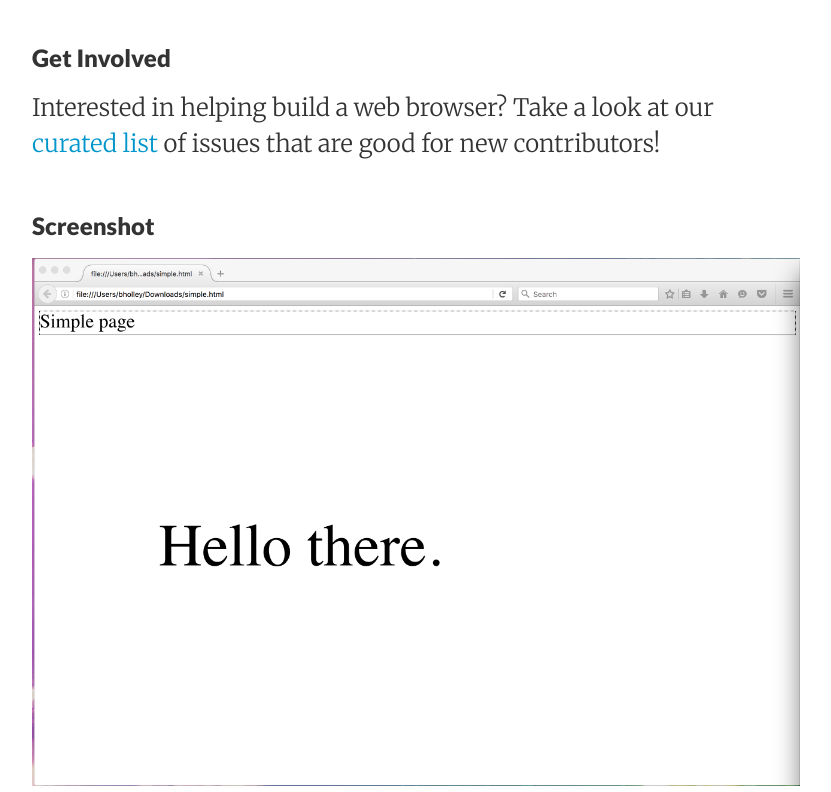
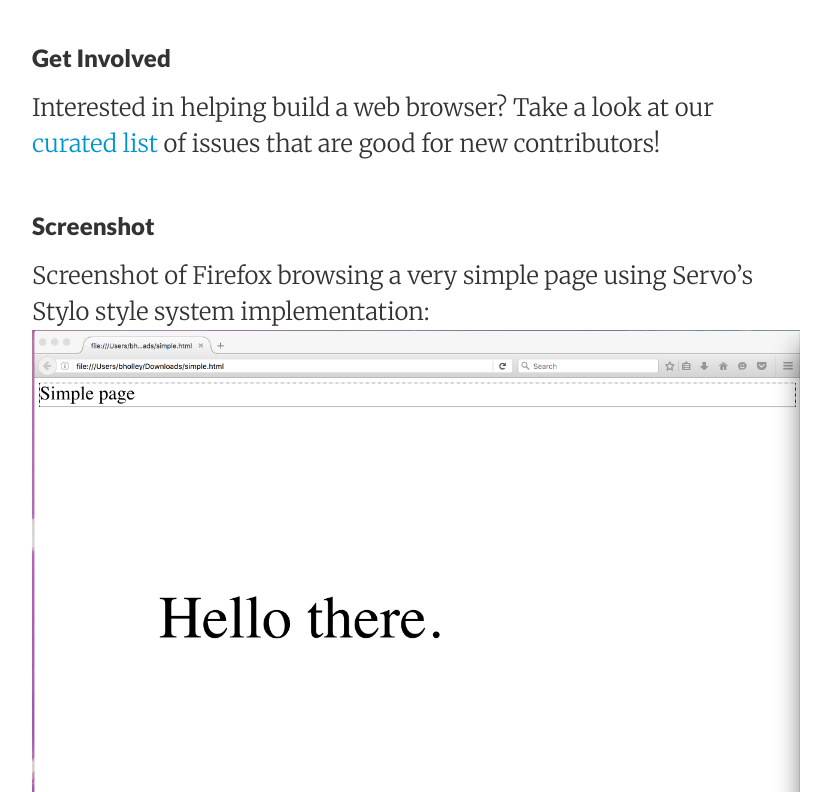
Before and after one commit to servo/blog.servo.org, a Jekyll site: the page built from _posts/2016-05-02-twis-61.md, in a window 1280 px wide and 1400 px high, scrolled down 3027 px. Shown: the top 792 px of the window, without its empty margins (224-1055 px from the left). Built offline with Jekyll 4.4.1, drawn with Linux system fonts in a browser that asks for light colours; some of the changed text lies outside the part shown; grey boxes are pictures that could not be loaded.

Commit message:
Add info about the screenshots

```diff
--- a/_posts/2016-05-02-twis-61.md
+++ b/_posts/2016-05-02-twis-61.md
@@ -70,8 +70,10 @@ Interested in helping build a web browser? Take a look at our [curated list](htt
 
 ### Screenshot
 
+Screenshot of Firefox browsing a very simple page using Servo's Stylo style system implementation:
 ![(screenshot)]({{ site.url }}/images/stylo-basic.png "Screenshot of Firefox browsing a very simple page using Servo's Stylo style system implementation.")
 
+Logic error that caused the page to redraw after every HTML parser operation:
 ![(screenshot)](http://g.recordit.co/KTl2zCdRhW.gif "Logic error that caused the page to redraw after every HTML parser operation.")
 
 ### Meetings and Mailing List
```
